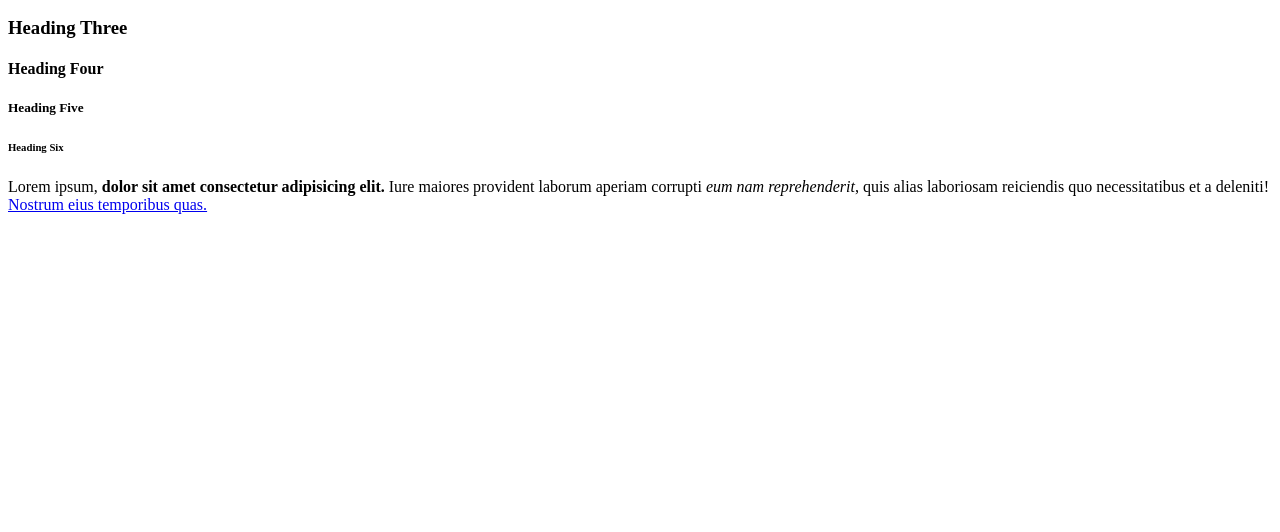
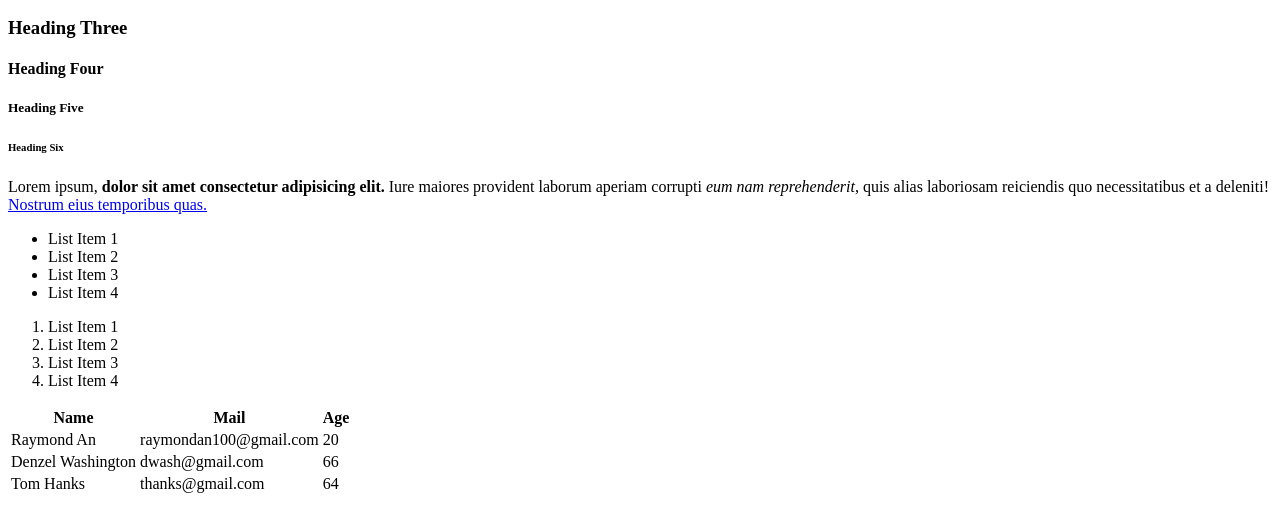
Before and after one commit to raymanan11/FrontEnd-Tutorials, a plain HTML site: page index.html in a window 1280 px wide. Shown: the part 110-642 px from the top of the page. Drawn offline with Linux system fonts and the light colour scheme.

Commit message:
Intro to tables, rows, and putting data nto them

```diff
--- a/index.html
+++ b/index.html
@@ -34,5 +34,54 @@
             (target can be used to open site on another tab instead of current page)
         -->
         <p>Lorem ipsum, <strong>dolor sit amet consectetur adipisicing elit. </strong>Iure maiores provident laborum aperiam corrupti <em>eum nam reprehenderit</em>, quis alias laboriosam reiciendis quo necessitatibus et a deleniti! <a href="http://apple.com" target="_blank">Nostrum eius temporibus quas.</a></p>
+
+        <!-- Lists -->
+        <!-- Navbar is usually an unordered list, just styled differently -->
+        <ul>
+            <li>List Item 1</li>
+            <li>List Item 2</li>
+            <li>List Item 3</li>
+            <li>List Item 4</li>
+        </ul>
+
+        <ol>
+            <li>List Item 1</li>
+            <li>List Item 2</li>
+            <li>List Item 3</li>
+            <li>List Item 4</li>
+        </ol>
+
+        <!-- Tables -->
+        <table>
+            <!-- Labels of the table -->
+            <thead>
+                <!-- Row -->
+                <tr>
+                    <!-- Row headings -->
+                    <th>Name</th>
+                    <th>Mail</th>
+                    <th>Age</th>
+                </tr>
+            </thead>
+            <!-- Information of table -->
+            <tbody>
+                <!-- Row -->
+                <tr>
+                    <td>Raymond An</td>
+                    <td>raymondan100@gmail.com</td>
+                    <td>20</td>
+                </tr>
+                <tr>
+                    <td>Denzel Washington</td>
+                    <td>dwash@gmail.com</td>
+                    <td>66</td>
+                </tr>
+                <tr>
+                    <td>Tom Hanks</td>
+                    <td>thanks@gmail.com</td>
+                    <td>64</td>
+                </tr>
+            </tbody>
+        </table>
     </body>
 </html>
```
